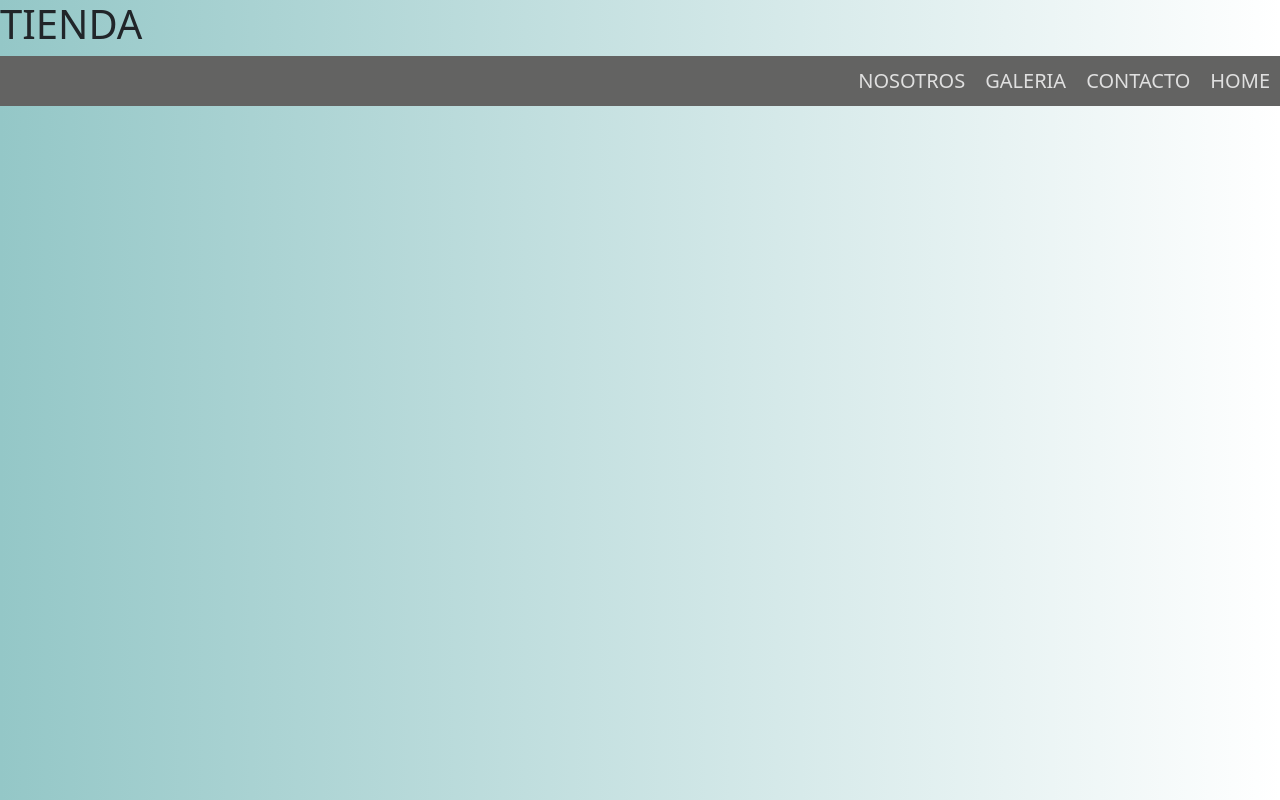
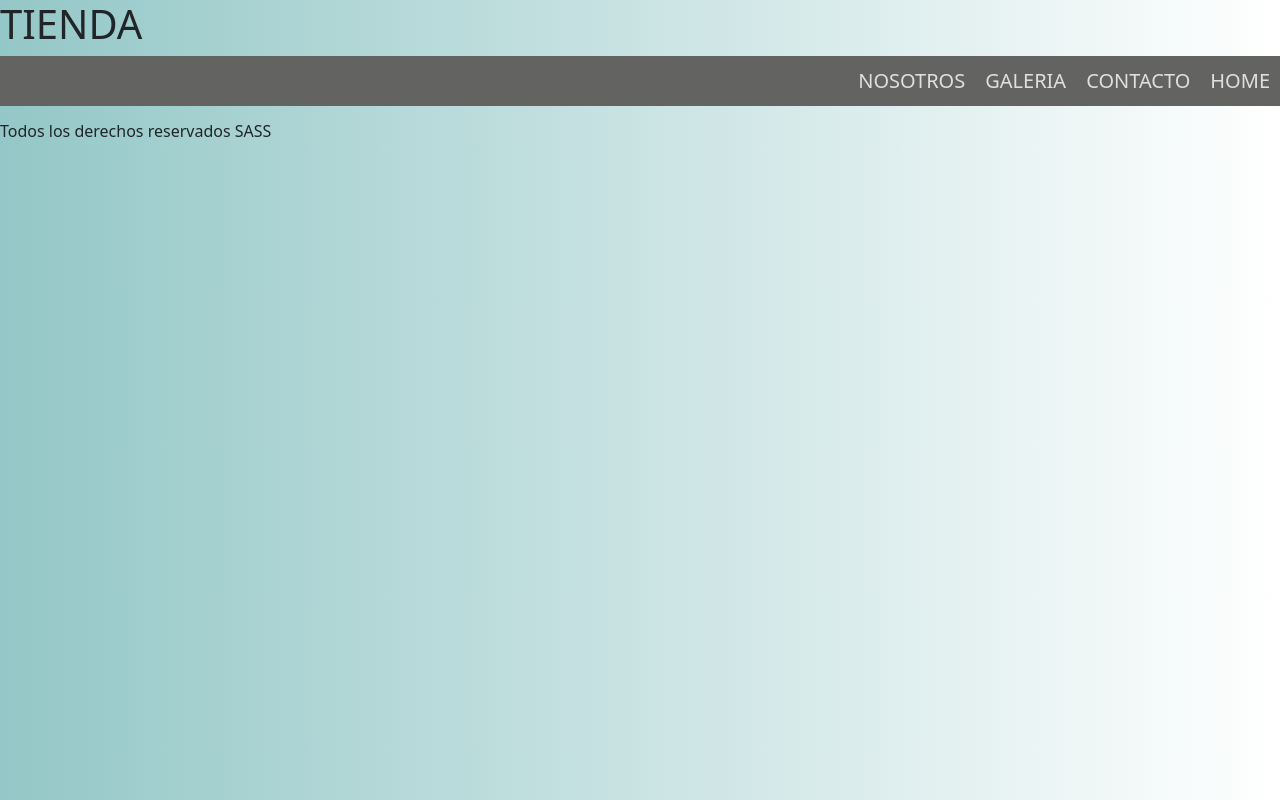
Before and after one commit to NicoFinkelstein/aplicandoSass, a plain HTML site: page pages/tienda.html in a window 1280 px wide. Drawn offline with nearby package versions, Linux system fonts and the light colour scheme.

Commit message:
Agregue footer

```diff
--- a/pages/tienda.html
+++ b/pages/tienda.html
@@ -21,6 +21,11 @@
                 </ul>
             </nav>
         </header>
+        <main>
 
+        </main>
+        <footer>
+            <h6>Todos los derechos reservados SASS</h6>
+        </footer>
     </body>
     </html>
```
Also changed, not shown: index.html (+1 -1 lines), pages/contacto.html (+6 -0 lines), pages/galeria.html (+6 -0 lines), pages/nosotros.html (+6 -0 lines).
